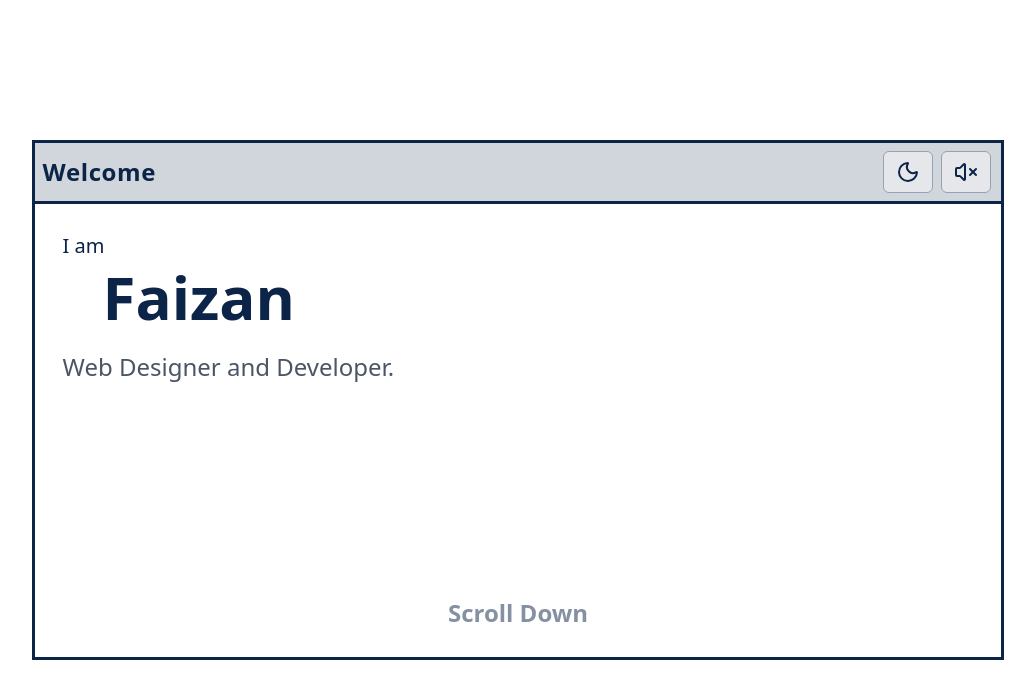
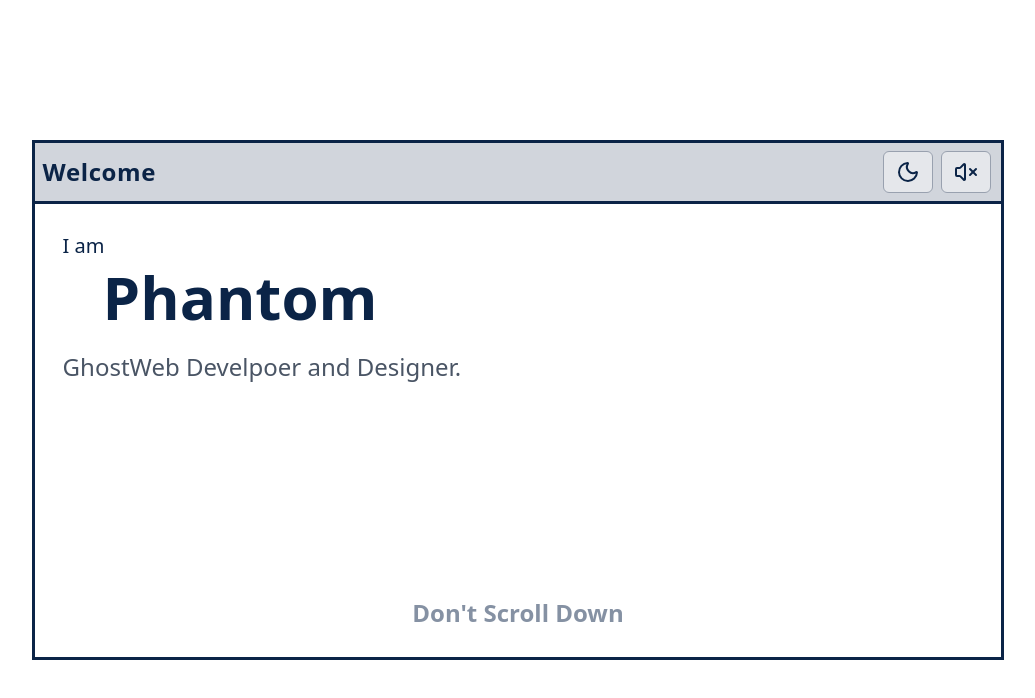
Before and after one commit to Phyzaaan/MyPortfolio, a React (Vite) app: page / in a window 1280 px wide. Shown: the top 698 px of the page, without its empty margins (122-1157 px from the left). Built offline with nearby package versions, Linux system fonts and the light colour scheme; no server answers; the database is empty; a web font is replaced by a local one.

Commit message:
Some Changes

```diff
--- a/index.html
+++ b/index.html
@@ -16,7 +16,7 @@
   <link href="https://fonts.googleapis.com/css2?family=Akaya+Telivigala&family=Gabriela&display=swap" rel="stylesheet">
 
   <script type="module" src="/src/main.tsx"></script>
-  <title>Faizan's Portfolio</title>
+  <title>Phantom's Secret</title>
 </head>
 
 <body id="root">
--- a/src/components/sections/aboutMe.tsx
+++ b/src/components/sections/aboutMe.tsx
@@ -23,21 +23,19 @@ const AboutMe: React.FC<Props> = ({ isVisible, volume, openWindow}) => {
       <div className="p-4 flex-grow flex flex-col gap-y-3 overflow-y-auto transition-all duration-700 ease-in-out">
         <div className="text-center pb-3 border-b-2 border-[var(--border-color)] transition-all duration-700 ease-in-out">
           <h2 className="text-4xl font-extrabold bg-clip-text text-transparent
-           bg-gradient-to-r from-indigo-600 to-pink-500 drop-shadow">FAIZAN SHAH</h2>
-          <p className="italic text-[var(--text-color-2)] transition-all duration-700 ease-in-out">A Ordinary Guy With Extraordinary Goals</p>
+           bg-gradient-to-r from-indigo-600 to-pink-500 drop-shadow">Phantom</h2>
+          <p className="italic text-[var(--text-color-2)] transition-all duration-700 ease-in-out">The ultimate ghost of the web.</p>
         </div>
 
-        <QnABlock title="What do I do?" content="I design and create websites." volume={volume} />
+        <QnABlock title="What do I do?" content="I haunt peoples in their dreams, besides that I design and develop websites." volume={volume} />
 
-        <QnABlock title="Why do I create Websites?" content=" Just for Fun. I don't plan to make it my profession." volume={volume} />
+        <QnABlock title="Why do I create Websites?" content="Making websites is like a dream, You can do whatever you can imagine." volume={volume} />
 
-        <QnABlock title="Why Web Development?" content="Because it's fun and I can create what ever I can imagine." volume={volume} />
+        <QnABlock title="Am I down for collaboration?" content="Yes, But it should be fun. You can send me a GhostMail." volume={volume} />
 
-        <QnABlock title="Am I down for collaboration?" content="Yes, But it should be fun. You can send me email." volume={volume} />
+        <QnABlock title="Am I scared of AI?" content="No, AI is scared of me Because I will take AI's job." volume={volume} />
 
-        <QnABlock title="Am I scred of AI?" content="No, I don't care About AI taking over my Work." volume={volume} />
-
-        <QnABlock title="Do I use AI?" content="A lot. AI can't do everything. I use AI to help me." volume={volume} />
+        <QnABlock title="Do I use AI?" content="A lot. AI is a slave of mine." volume={volume} />
 
         <p className="text-[var(--text-color)]/70 transition-all duration-700 ease-in-out">If you have any further questions, feel free to ask me in <button onClick={() => openWindow('Comments')} className="underline text-[var(--text-color-2)] pointer-click transition-all duration-700 ease-in-out">comments</button></p>
       </div>
--- a/src/components/sections/welcome.tsx
+++ b/src/components/sections/welcome.tsx
@@ -10,10 +10,10 @@ const Welcome: React.FC<Props> = ({
   return (
     <div className="h-full w-full flex-shrink-0 snap-start flex flex-col items-start justify-center p-7 transition-all duration-700 ease-in-out">
       <p className={`text-xl mb-0 ${paid ? 'font-semibold' : ''}`}>I am</p>
-      <h1 className={`text-6xl font-extrabold mb-4 ml-10 leading-tight ${paid ? 'text-transparent bg-clip-text bg-gradient-to-r from-indigo-600 to-pink-500 drop-shadow ml-10' : ''}`}>Faizan</h1>
-      <p className={`text-2xl ${paid ? 'text-[var(--text-color-2)] italic font-semibold text-center' : 'text-gray-600'} transition-all duration-700 ease-in-out`}>Web Designer and Developer.</p>
+      <h1 className={`text-6xl font-extrabold mb-4 ml-10 leading-tight ${paid ? 'text-transparent bg-clip-text bg-gradient-to-r from-indigo-600 to-pink-500 drop-shadow ml-10' : ''}`}>Phantom</h1>
+      <p className={`text-2xl ${paid ? 'text-[var(--text-color-2)] italic font-semibold text-center' : 'text-gray-600'} transition-all duration-700 ease-in-out`}>GhostWeb Develpoer and Designer.</p>
       <div className='h-full w-full flex justify-center items-end'>
-        <p className='text-[var(--text-color)]/50 text-center font-semibold text-2xl abslout b-0 pointer-events-none transition-all duration-700 ease-in-out' >Scroll Down</p>
+        <p className='text-[var(--text-color)]/50 text-center font-semibold text-2xl abslout b-0 pointer-events-none transition-all duration-700 ease-in-out' >Don't Scroll Down</p>
       </div>
     </div>
   );
```
